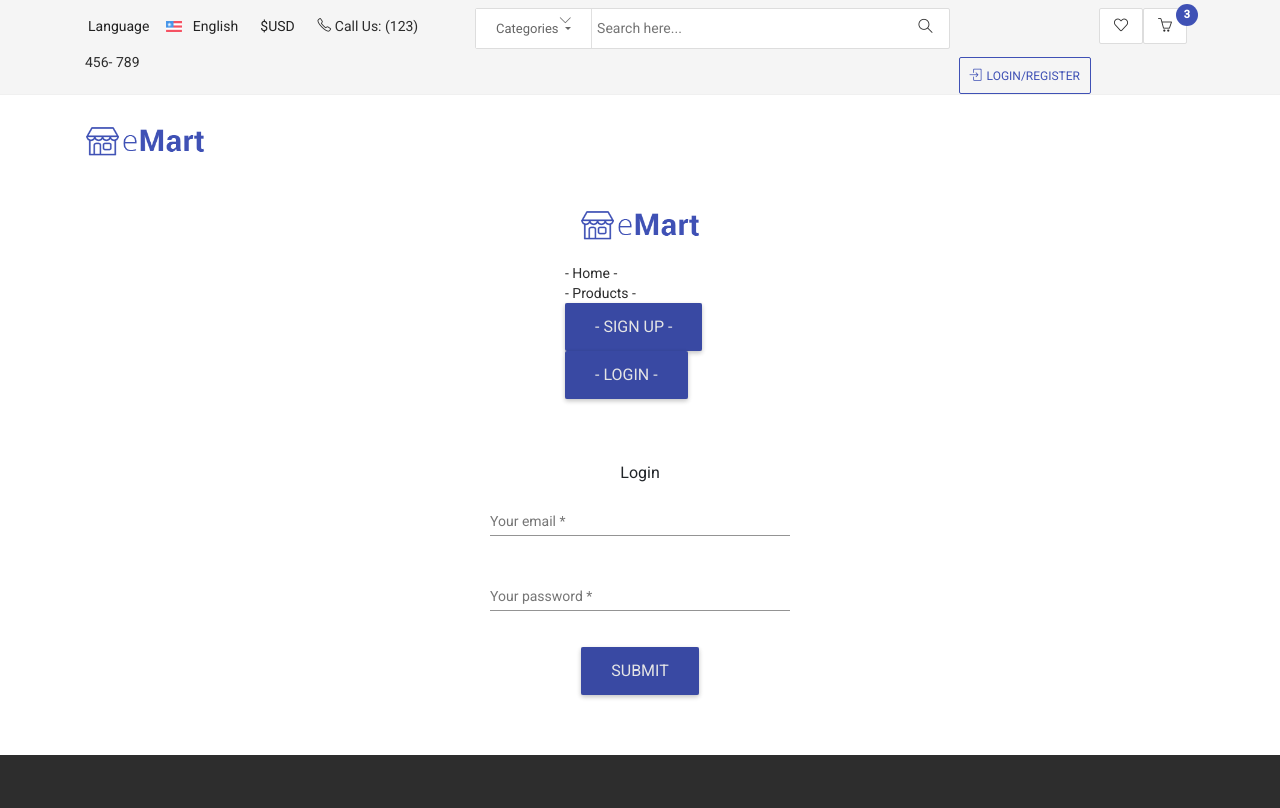
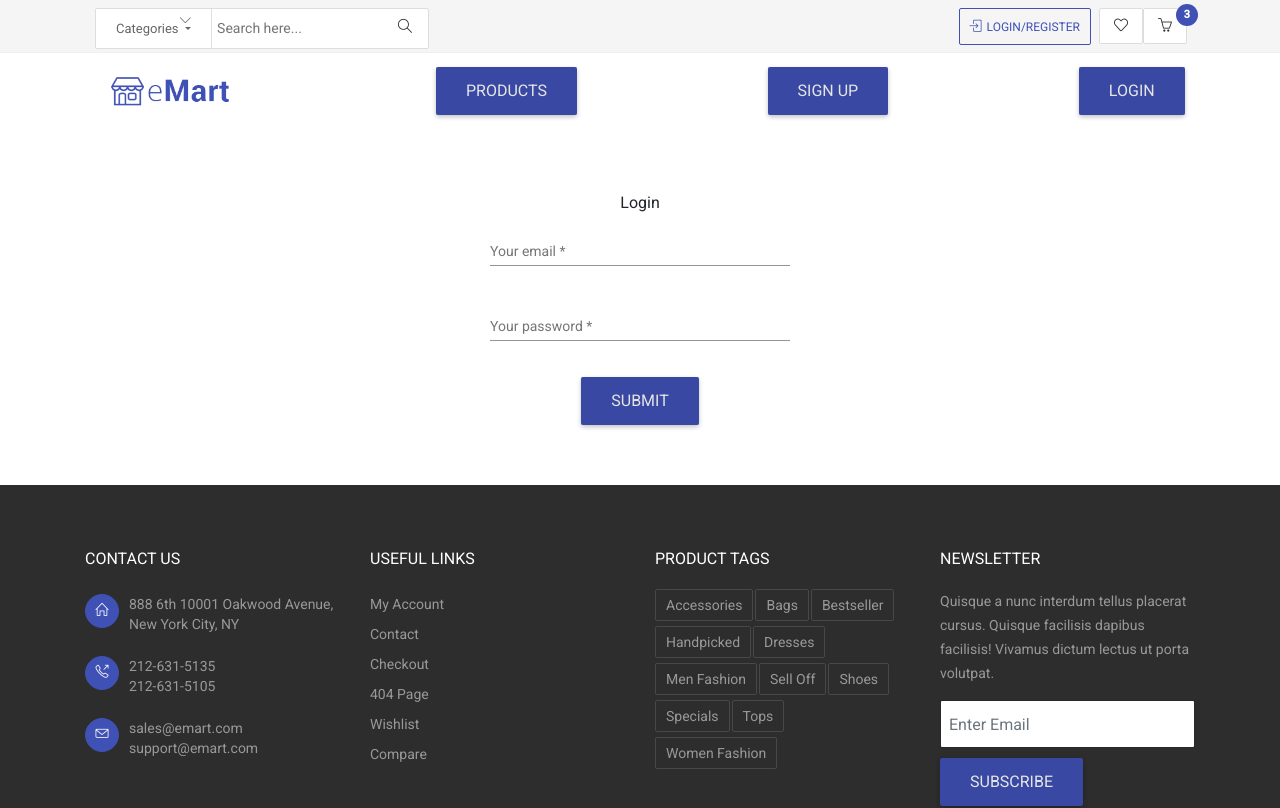
Before and after one commit to chirilaalexandru90/demo-angular9, an Angular app: page /login in a window 1280 px wide. Shown: the top 808 px of the page. Built offline with nearby package versions, Linux system fonts and the light colour scheme.

Commit message:
Display bug fixes in Home page

```diff
--- a/src/app/app.component.html
+++ b/src/app/app.component.html
@@ -1,25 +1,10 @@
 <app-header></app-header>
-<div fxLayout="row" fxLayoutAlign="center">
-  <ul>
-    <li>
-      <a href="index.html" class="navbar-brand"><img src="../assets/img/logo.png" alt=""></a>
-    </li>
-    <li>
-      <a routerLink="/home" routerLinkActive="active"> - Home - </a>
-    </li>
-    <li>
-      <a routerLink="/products" routerLinkActive="active"> - Products - </a>
-    </li>
-    <li>
-      <a *ngIf="!isAuth" class="btn btn-common" routerLink="/signup" routerLinkActive="active"> - Sign Up - </a>
-    </li>
-    <li>
-      <a *ngIf="!isAuth" class="btn btn-common" routerLink="/login" routerLinkActive="active"> - Login - </a>
-    </li>
-    <li>
-      <a *ngIf="isAuth" class="btn btn-danger"> - Log Out - </a>
-    </li>
-  </ul>
+<div fxLayout="row" fxLayoutAlign="space-around center">
+  <a  class="btn btn-common" routerLink="/home" class="navbar-brand"><img src="../assets/img/logo.png" alt=""></a>
+  <a  class="btn btn-common" routerLink="/products" routerLinkActive="active">Products</a>
+  <a *ngIf="!isAuth" class="btn btn-common" routerLink="/signup" routerLinkActive="active">Sign Up</a>
+  <a *ngIf="!isAuth" class="btn btn-common" routerLink="/login" routerLinkActive="active">Login</a>
+  <a *ngIf="isAuth" class="btn btn-danger">Log Out</a>
 </div>
 <router-outlet></router-outlet>
 <app-footer></app-footer>
--- a/src/app/layout/auth/auth.service.ts
+++ b/src/app/layout/auth/auth.service.ts
@@ -1,17 +1,23 @@
 import { AuthData } from './authData.model';
 import { User } from './user.model';
 import { Subject } from 'rxjs/internal/Subject';
+import { Injectable } from '@angular/core';
+import { Router } from '@angular/router';
 
+@Injectable()
 export class AuthService {
   private user: User;
   userIsLoggedIn = new Subject<boolean>();
 
+  constructor(private router: Router) {
+
+  }
   registerUser(authData: AuthData) {
     this.user = {
       email: authData.email,
       userId: Math.round(Math.random() * 100000).toString()
     };
-    this.userIsLoggedIn.next(true);
+    this.authSuccessfully();
   }
 
   login(authData: AuthData) {
@@ -19,7 +25,7 @@ export class AuthService {
       email: authData.email,
       userId: Math.round(Math.random() * 100000).toString()
     };
-    this.userIsLoggedIn.next(true);
+    this.authSuccessfully();
   }
 
   logout() {
@@ -34,4 +40,9 @@ export class AuthService {
   isAuth() {
     return this.user != null;
   }
+
+  private authSuccessfully() {
+    this.userIsLoggedIn.next(true);
+    this.router.navigate(['home']);
+  }
 }
--- a/src/app/layout/header/header.html
+++ b/src/app/layout/header/header.html
@@ -4,10 +4,10 @@
   <div class="top-bar">
     <div class="container">
       <div class="row">
-        <div class="col-md-4 col-sm-2">
+        <!-- <div class="col-md-4 col-sm-2">
           <app-language-wrapper></app-language-wrapper>
-        </div>
-        <div class="col-md-8 col-sm-10">
+        </div> -->
+        <div class="col-md-12 col-sm-12">
           <app-search-area></app-search-area>
           <app-user-cart></app-user-cart>
         </div>
@@ -17,6 +17,6 @@
   <!-- End Top Bar -->
 
   <!-- Start  Logo & Naviagtion  -->
-  <app-logo-and-navigation></app-logo-and-navigation>
+  <!-- <app-logo-and-navigation></app-logo-and-navigation> -->
 </div>
 <!-- Header Section End -->
--- a/src/app/layout/home/home.html
+++ b/src/app/layout/home/home.html
@@ -13,7 +13,7 @@
 <section class="feature-categories section">
   <div class="container">
     <div class="row">
-      <div class="col-md-4 col-sm-4 col-xs-12"
+      <div class="col-lg-4 col-md-6 col-sm-12 col-xs-12"
         *ngFor="let category of listOfLargeCategories">
         <app-featured-category-box-lg
           [title]="category.title"
@@ -22,7 +22,7 @@
         </app-featured-category-box-lg>
       </div>
 
-      <div class="col-md-4 col-sm-4 col-xs-12">
+      <div class="col-lg-4 col-md-6 col-sm-12 col-xs-12">
         <div *ngFor="let category of listOfSmallCategories">
           <app-featured-category-box-sm
             [title]="category.title"
--- a/src/assets/less/custom-components.less
+++ b/src/assets/less/custom-components.less
@@ -778,9 +778,9 @@ footer{
 .table > tbody > tr > td{
 	border-right: 1px solid #ddd;
 }
-.table-compare td.compare-label{
+// .table-compare td.compare-label{
 
-}
+// }
 .table > tbody > tr > td.compare-lable{
 	width: 150px;
 	vertical-align: middle;
--- a/src/assets/less/main.less
+++ b/src/assets/less/main.less
@@ -26,6 +26,10 @@
    Contact Pages
    ========================================================================== */
   @import "contacts.less";
+  /* ==========================================================================
+   Responsive
+   ========================================================================== */
+  @import "responsive.less";
 /* ==========================================================================
   Additional Styles/ Bug Fixes
   ========================================================================== */
--- a/src/assets/less/nav-menu.less
+++ b/src/assets/less/nav-menu.less
@@ -90,7 +90,7 @@ header {
     background: #fff;
     border-radius: 2px;
     border: 1px solid #ddd;
-    width: 65%;
+    // width: 65%;
     float: left;
     .categories-filter{
       border-right: 1px solid #E0E0E0;
@@ -125,7 +125,7 @@ header {
       border: none;
       padding: 7px 5px;
       color: #777;
-      width: 65%;
+      // width: 65%;
     }
     .search-field:focus{
       outline: none;
--- a/src/assets/less/responsive.less
+++ b/src/assets/less/responsive.less
@@ -173,6 +173,15 @@
 	}
 }
 
+@media (max-width: 1024px) {
+	.hidden-mobile{
+		display: none;
+	}
+	.link-inline{
+		padding: 8px 10px;
+	}
+}
+
 @media (max-width: 640px) {
 	.section-title{
 		font-size: 24px;
@@ -185,7 +194,7 @@
 		display: none;
 	}
 	.search-area{
-		width: 38%;
+		// width: 38%;
 	}
 	.search-area .search-field{
 		width: 78%;
@@ -323,12 +332,6 @@
 	}
 	.search-area .categories-filter{
 		display: none;
-	}
-	.hidden-mobile{
-		display: none;
-	}
-	.link-inline{
-		padding: 8px 14px;
 	}
 	.navbar-default .navbar-brand{
 		position: absolute;
```
